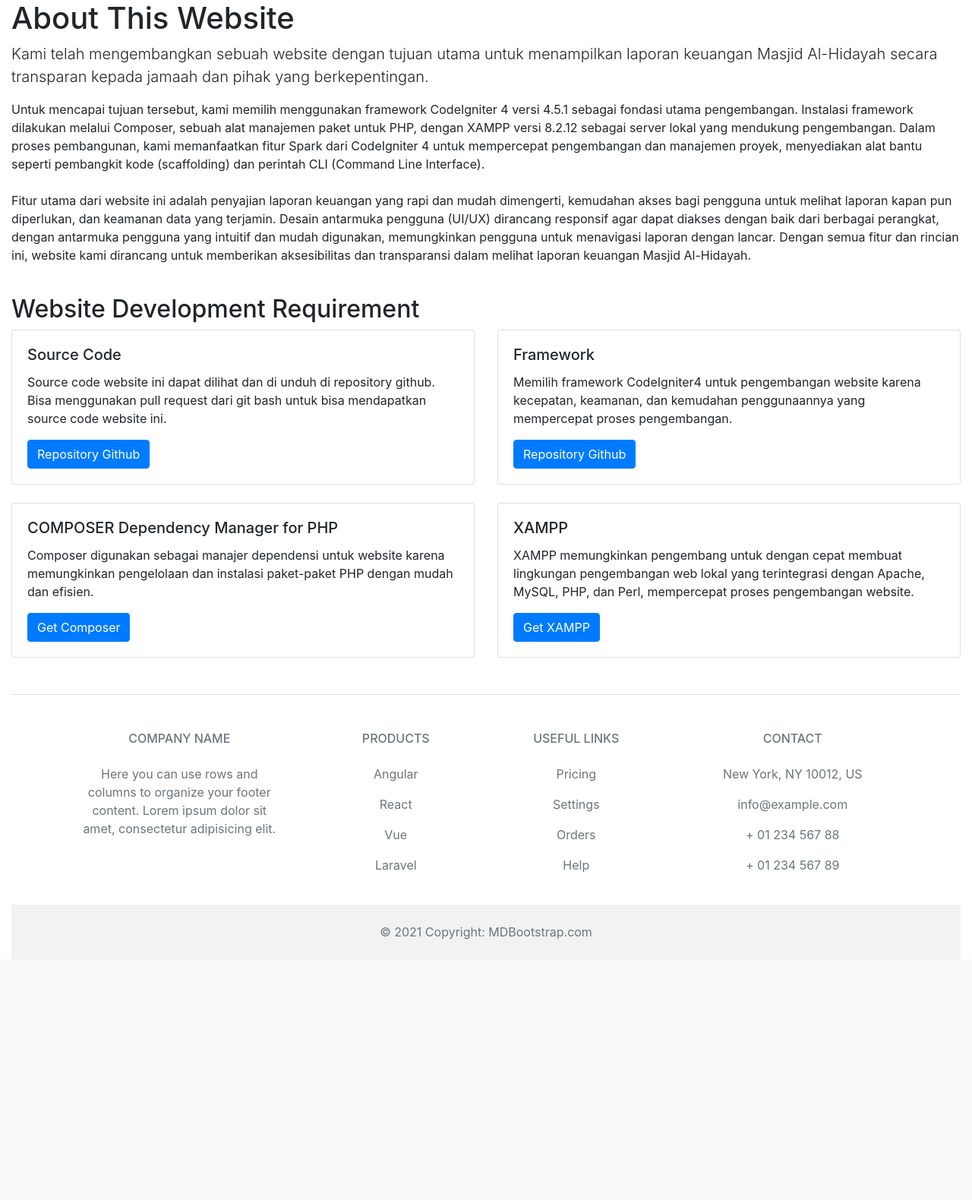
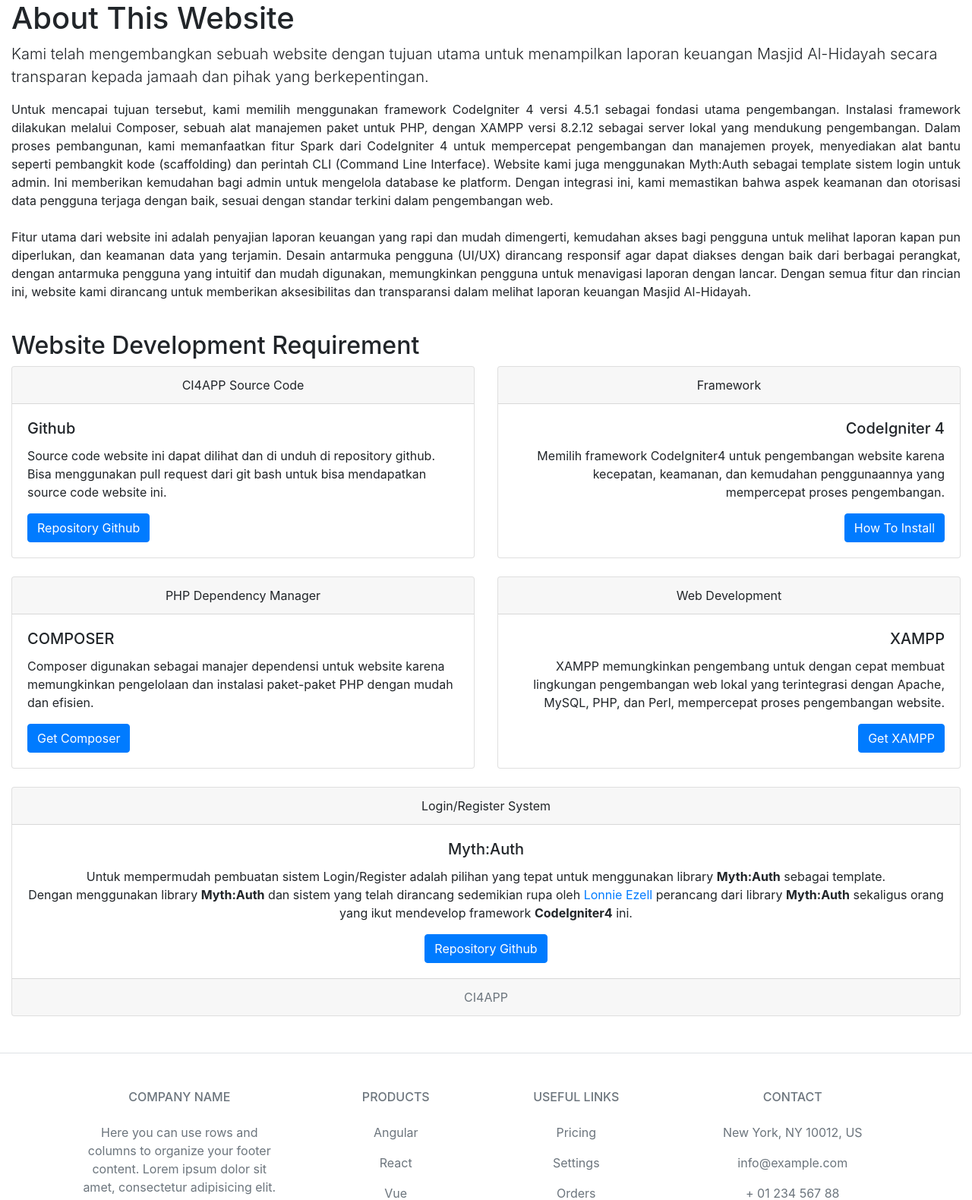
Before and after one commit to ImperFecti/ranMa, a CodeIgniter 4 app: the page made by app/Views/pages/about.php in a window 1280 px wide. Shown: the part 56-1636 px from the top of the page at 76% size. Before the commit the page ends 1293 px from the top, so only its background shows below. Run offline with PHP 8.4 and a stand-in for CodeIgniter, Linux system fonts and the light colour scheme; the template is opened without the code that fills it, so the values that code supplies are empty; some libraries are stand-ins or nearby versions.

Commit message:
Add more details to the README, reconfigure the routes, and add more content to the website.

```diff
--- a/app/Views/pages/about.php
+++ b/app/Views/pages/about.php
@@ -8,8 +8,8 @@
             <p class="lead">
                 Kami telah mengembangkan sebuah website dengan tujuan utama untuk menampilkan laporan keuangan Masjid Al-Hidayah secara transparan kepada jamaah dan pihak yang berkepentingan.
             </p>
-            <p>
-                Untuk mencapai tujuan tersebut, kami memilih menggunakan framework CodeIgniter 4 versi 4.5.1 sebagai fondasi utama pengembangan. Instalasi framework dilakukan melalui Composer, sebuah alat manajemen paket untuk PHP, dengan XAMPP versi 8.2.12 sebagai server lokal yang mendukung pengembangan. Dalam proses pembangunan, kami memanfaatkan fitur Spark dari CodeIgniter 4 untuk mempercepat pengembangan dan manajemen proyek, menyediakan alat bantu seperti pembangkit kode (scaffolding) dan perintah CLI (Command Line Interface).
+            <p class="text-justify">
+                Untuk mencapai tujuan tersebut, kami memilih menggunakan framework CodeIgniter 4 versi 4.5.1 sebagai fondasi utama pengembangan. Instalasi framework dilakukan melalui Composer, sebuah alat manajemen paket untuk PHP, dengan XAMPP versi 8.2.12 sebagai server lokal yang mendukung pengembangan. Dalam proses pembangunan, kami memanfaatkan fitur Spark dari CodeIgniter 4 untuk mempercepat pengembangan dan manajemen proyek, menyediakan alat bantu seperti pembangkit kode (scaffolding) dan perintah CLI (Command Line Interface). Website kami juga menggunakan Myth:Auth sebagai template sistem login untuk admin. Ini memberikan kemudahan bagi admin untuk mengelola database ke platform. Dengan integrasi ini, kami memastikan bahwa aspek keamanan dan otorisasi data pengguna terjaga dengan baik, sesuai dengan standar terkini dalam pengembangan web.
                 <br><br>
                 Fitur utama dari website ini adalah penyajian laporan keuangan yang rapi dan mudah dimengerti, kemudahan akses bagi pengguna untuk melihat laporan kapan pun diperlukan, dan keamanan data yang terjamin. Desain antarmuka pengguna (UI/UX) dirancang responsif agar dapat diakses dengan baik dari berbagai perangkat, dengan antarmuka pengguna yang intuitif dan mudah digunakan, memungkinkan pengguna untuk menavigasi laporan dengan lancar. Dengan semua fitur dan rincian ini, website kami dirancang untuk memberikan aksesibilitas dan transparansi dalam melihat laporan keuangan Masjid Al-Hidayah.
             </p>
@@ -20,19 +20,25 @@
     <div class="row">
         <div class="col-sm-6">
             <div class="card">
+                <div class="card-header text-center">
+                    CI4APP Source Code
+                </div>
                 <div class="card-body">
-                    <h5 class="card-title">Source Code</h5>
+                    <h5 class="card-title">Github</h5>
                     <p class="card-text">Source code website ini dapat dilihat dan di unduh di repository github. Bisa menggunakan pull request dari git bash untuk bisa mendapatkan source code website ini.</p>
                     <a href="https://github.com/ImperFecti/ci4" class="btn btn-primary">Repository Github</a>
                 </div>
             </div>
         </div>
         <div class="col-sm-6">
-            <div class="card">
+            <div class="card text-right">
+                <div class="card-header text-center">
+                    Framework
+                </div>
                 <div class="card-body">
-                    <h5 class="card-title">Framework</h5>
+                    <h5 class="card-title">CodeIgniter 4</h5>
                     <p class="card-text">Memilih framework CodeIgniter4 untuk pengembangan website karena kecepatan, keamanan, dan kemudahan penggunaannya yang mempercepat proses pengembangan.</p>
-                    <a href="https://github.com/codeigniter4/CodeIgniter4" class="btn btn-primary">Repository Github</a>
+                    <a href="https://codeigniter.com/user_guide/installation/installing_composer.html" class="btn btn-primary">How To Install</a>
                 </div>
             </div>
         </div>
@@ -41,15 +47,21 @@
     <div class="row">
         <div class="col-sm-6">
             <div class="card">
+                <div class="card-header text-center">
+                    PHP Dependency Manager
+                </div>
                 <div class="card-body">
-                    <h5 class="card-title">COMPOSER Dependency Manager for PHP</h5>
+                    <h5 class="card-title">COMPOSER</h5>
                     <p class="card-text">Composer digunakan sebagai manajer dependensi untuk website karena memungkinkan pengelolaan dan instalasi paket-paket PHP dengan mudah dan efisien.</p>
                     <a href="https://getcomposer.org/" class="btn btn-primary">Get Composer</a>
                 </div>
             </div>
         </div>
         <div class="col-sm-6">
-            <div class="card">
+            <div class="card text-right">
+                <div class="card-header text-center">
+                    Web Development
+                </div>
                 <div class="card-body">
                     <h5 class="card-title">XAMPP</h5>
                     <p class="card-text">XAMPP memungkinkan pengembang untuk dengan cepat membuat lingkungan pengembangan web lokal yang terintegrasi dengan Apache, MySQL, PHP, dan Perl, mempercepat proses pengembangan website.</p>
@@ -58,4 +70,23 @@
             </div>
         </div>
     </div>
-    <?= $this->endSection(); ?>
+    <br>
+    <div class="card text-center">
+        <div class="card-header">
+            Login/Register System
+        </div>
+        <div class="card-body">
+            <h5 class="card-title">Myth:Auth</h5>
+            <p class="card-text">
+                Untuk mempermudah pembuatan sistem Login/Register adalah pilihan yang tepat untuk menggunakan library <b>Myth:Auth</b> sebagai template.
+                <br>
+                Dengan menggunakan library <b>Myth:Auth</b> dan sistem yang telah dirancang sedemikian rupa oleh <a href="https://github.com/lonnieezell/" class="text-decoration-none">Lonnie Ezell</a> perancang dari library <b>Myth:Auth</b> sekaligus orang yang ikut mendevelop framework <b>CodeIgniter4</b> ini.
+            </p>
+            <a href="https://github.com/lonnieezell/myth-auth" class="btn btn-primary">Repository Github</a>
+        </div>
+        <div class="card-footer text-muted">
+            CI4APP
+        </div>
+    </div>
+</div>
+<?= $this->endSection(); ?>
```
Also changed, not shown: app/Config/Routes.php (+4 -3 lines), app/Controllers/Home.php (+21 -2 lines), app/Controllers/Pages.php (deleted, +0 -30 lines), app/Views/pages/contact.php (+6 -2 lines), README.md.
